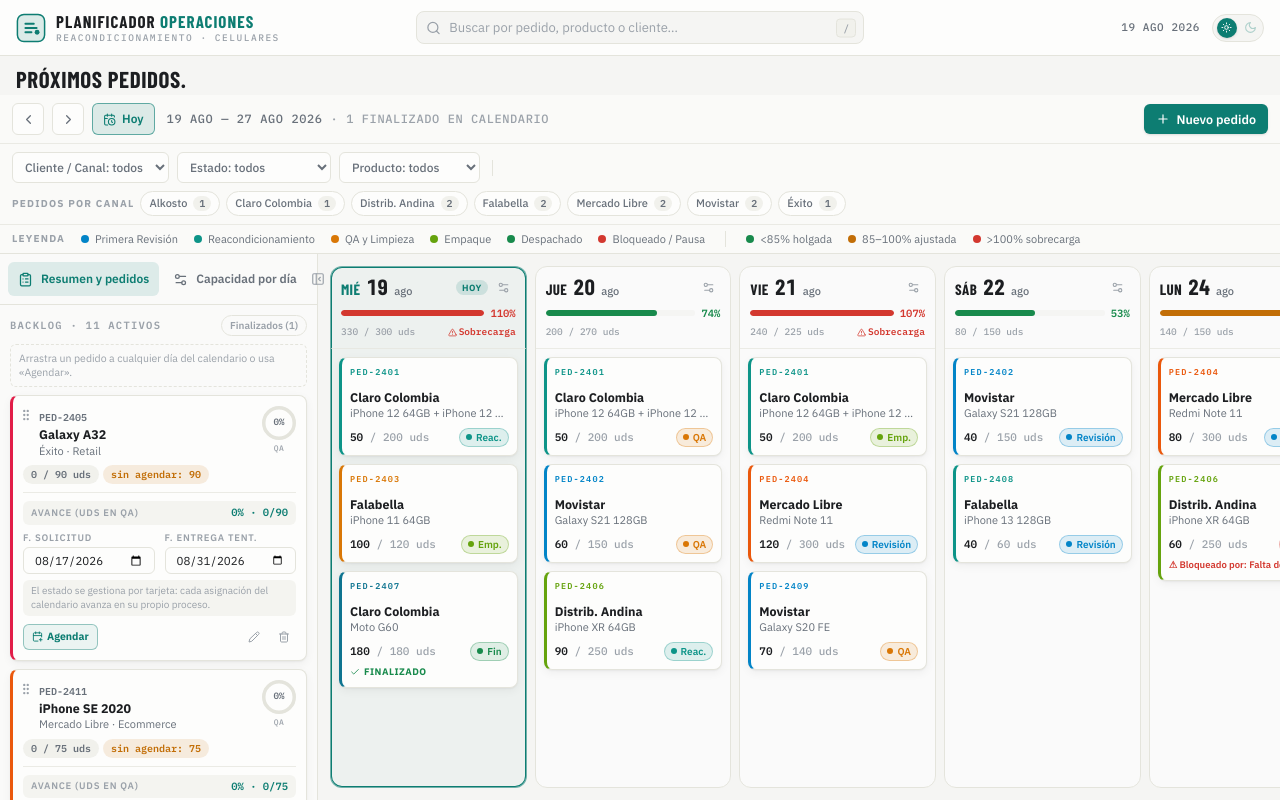
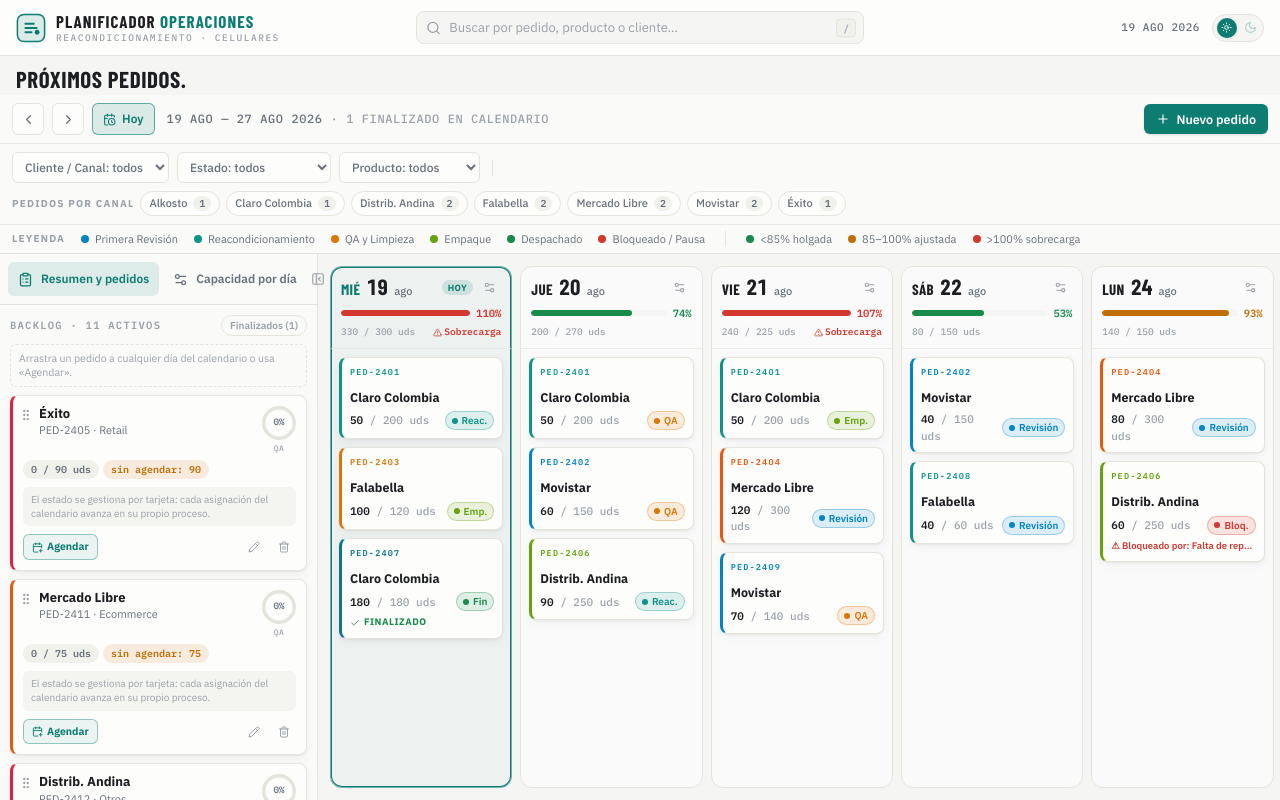
Before and after one commit to hectdiaf/Master_planeador_2, a React (Vite) app: page / in a window 1280 px wide. Built offline with nearby package versions, Linux system fonts and the light colour scheme.

Commit message:
task snapshot 062bbd51-b868-4a7d-ba3f-ef033f8117f5

```diff
--- a/src/components/Board.tsx
+++ b/src/components/Board.tsx
@@ -1,4 +1,5 @@
 import { useRef, useState, type ReactNode } from "react";
+import { createPortal } from "react-dom";
 import {
   AlertTriangle,
   Ban,
@@ -217,7 +218,6 @@ function CardPill({
       </div>
 
       <p className="truncate text-[12.5px] font-bold leading-tight">{order.client}</p>
-      <p className="truncate text-[11px] text-mut">{order.product}</p>
 
       <div className="mt-1.5 flex items-center justify-between gap-1">
         <span className="font-mono text-[11px] font-bold tabular">
@@ -238,7 +238,8 @@ function CardPill({
         </p>
       )}
 
-      {popOpen && (
+      {popOpen &&
+        createPortal(
           <>
             <div
               className="fixed inset-0 z-[65]"
@@ -344,7 +345,8 @@ function CardPill({
               </button>
             )}
             </div>
-        </>
+          </>,
+          document.body
         )}
     </div>
   );
--- a/src/components/Sidebar.tsx
+++ b/src/components/Sidebar.tsx
@@ -63,10 +63,9 @@ function BacklogCard({
           <GripVertical size={14} />
         </button>
         <div className="min-w-0 flex-1">
-          <span className="font-mono text-[10px] font-bold text-mut">{o.code}</span>
-          <p className="truncate text-[12.5px] font-bold leading-tight">{o.product}</p>
+          <p className="truncate text-[13px] font-bold leading-tight">{o.client}</p>
           <p className="truncate text-[11px] text-mut">
-            {o.client} · {o.channel}
+            {o.code} · {o.channel}
           </p>
         </div>
         <div className="flex flex-col items-center gap-[2px]" title={`Avance = unidades en QA ÷ totales (${fmtNum(qaUnits)}/${fmtNum(o.totalUnits)})`}>
@@ -93,39 +92,7 @@ function BacklogCard({
 
       {!o.archived && (
         <>
-          <div className="mt-2 grid grid-cols-2 gap-x-2.5 gap-y-1.5 border-t border-line/70 pt-2">
-            <div className="col-span-2 flex items-center justify-between rounded-md bg-raise/70 px-2 py-1">
-              <span className="text-[9.5px] font-semibold uppercase tracking-[0.08em] text-faint">
-                Avance (uds en QA)
-              </span>
-              <span className="font-mono text-[10.5px] font-bold tabular text-accent">
-                {progress}% · {fmtNum(qaUnits)}/{fmtNum(o.totalUnits)}
-              </span>
-            </div>
-            <div>
-              <span className="mb-0.5 block text-[9.5px] font-semibold uppercase tracking-[0.08em] text-faint">
-                F. solicitud
-              </span>
-              <input
-                type="date"
-                value={o.requestDate}
-                onChange={(e) => e.target.value && api.updateOrder(o.id, { requestDate: e.target.value }, "Fecha de solicitud modificada.")}
-                className={inputCls + " !py-1 !text-[11.5px]"}
-              />
-            </div>
-            <div>
-              <span className="mb-0.5 block text-[9.5px] font-semibold uppercase tracking-[0.08em] text-faint">
-                F. entrega tent.
-              </span>
-              <input
-                type="date"
-                value={o.deliveryDate}
-                onChange={(e) => e.target.value && api.updateOrder(o.id, { deliveryDate: e.target.value }, "Fecha tentativa de entrega modificada.")}
-                className={inputCls + " !py-1 !text-[11.5px]"}
-              />
-            </div>
-          </div>
-          <p className="mt-1.5 rounded-md bg-raise/70 px-2 py-1 text-[10px] leading-snug text-faint">
+          <p className="mt-2 rounded-md bg-raise/70 px-2 py-1.5 text-[10px] leading-snug text-faint">
             El estado se gestiona por tarjeta: cada asignación del calendario avanza
             en su propio proceso.
           </p>
```
Lines whose indentation alone changed are shown as unchanged.
